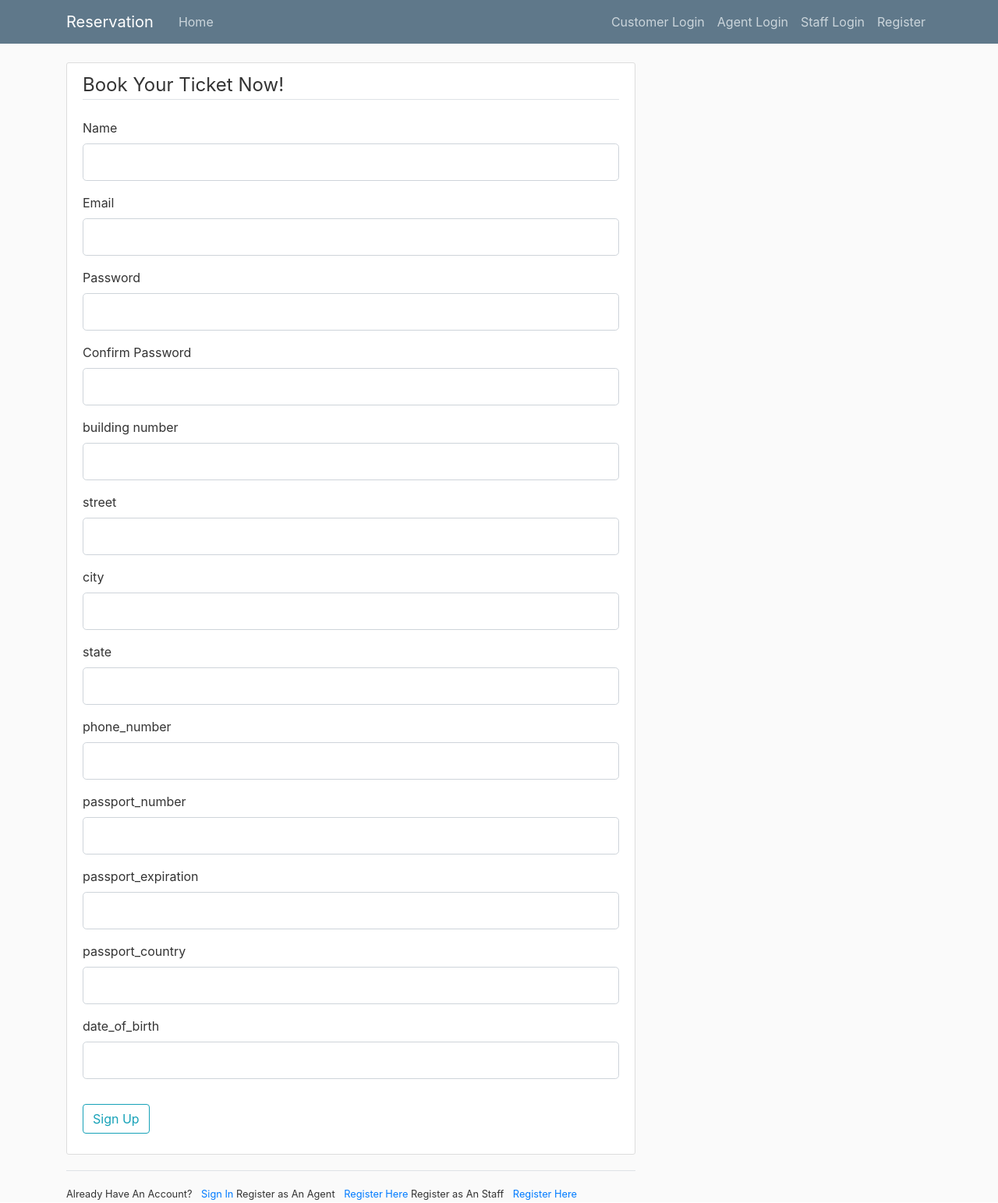
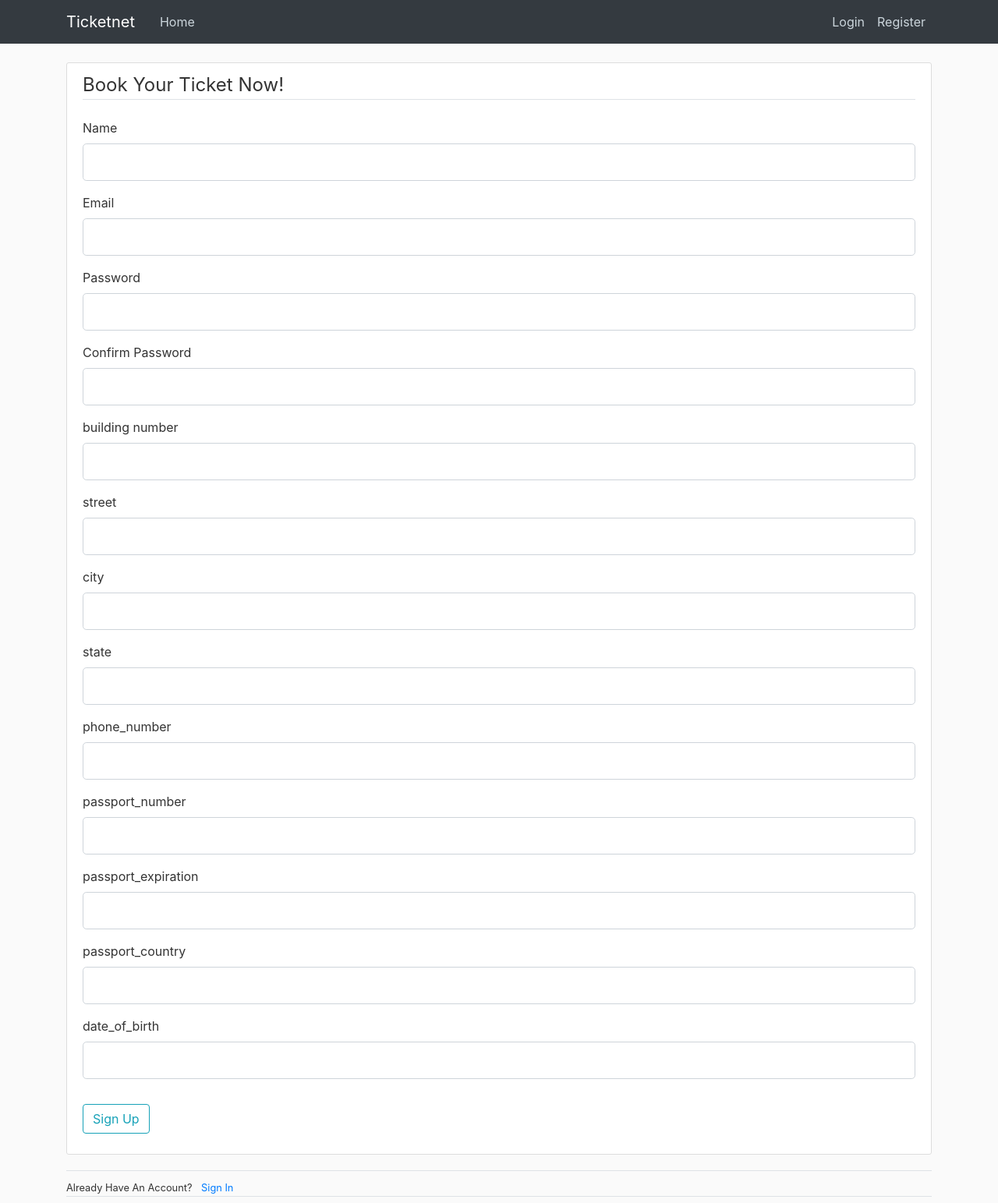
Before and after one commit to Vin2113/Reservation_System_separate_to_packages, a Flask app: page /register in a window 1280 px wide. Shown: the whole page at 78% size. Run offline with Flask 2, Linux system fonts and the light colour scheme; some libraries are stand-ins or nearby versions.

```diff
--- a/Systems/static/main.css
+++ b/Systems/static/main.css
@@ -78,3 +78,10 @@ a.article-title:hover {
 .account-heading {
   font-size: 2.5rem;
 }
+
+.arrow{
+  text-align: center;
+}
+.spacer:after {
+  content: '\200b';
+}
--- a/Systems/templates/Layout.html
+++ b/Systems/templates/Layout.html
@@ -5,23 +5,24 @@
     <!-- Required meta tags -->
     <meta charset="utf-8">
     <meta name="viewport" content="width=device-width, initial-scale=1, shrink-to-fit=yes">
+    <!-- Font Awesome-->
+    <script src="https://kit.fontawesome.com/6ce08ebcca.js" crossorigin="anonymous"></script>
 
     <!-- Bootstrap CSS -->
     <link rel="stylesheet" href="https://maxcdn.bootstrapcdn.com/bootstrap/4.0.0/css/bootstrap.min.css" integrity="sha384-Gn5384xqQ1aoWXA+058RXPxPg6fy4IWvTNh0E263XmFcJlSAwiGgFAW/dAiS6JXm" crossorigin="anonymous">
-
+    <link rel="stylesheet" href="https://cdn.jsdelivr.net/npm/bootstrap-select@1.13.14/dist/css/bootstrap-select.min.css">
     <link rel="stylesheet" type="text/css" href="{{ url_for('static', filename='main.css') }}">
-
     {% if title %}
-        <title>Flask Blog - {{ title }}</title>
+        <title>{{ title }}</title>
     {% else %}
-        <title>Flask Blog</title>
+        <title>Error</title>
     {% endif %}
 </head>
 <body>
      <header class="site-header">
-      <nav class="navbar navbar-expand-md navbar-dark bg-steel fixed-top">
+      <nav class="navbar navbar-expand-md navbar-dark bg-dark fixed-top">
         <div class="container">
-          <a class="navbar-brand mr-4" href="/">Reservation</a>
+          <a class="navbar-brand mr-4" href="/">Ticketnet</a>
           <button class="navbar-toggler" type="button" data-toggle="collapse" data-target="#navbarToggle" aria-controls="navbarToggle" aria-expanded="false" aria-label="Toggle navigation">
             <span class="navbar-toggler-icon"></span>
           </button>
@@ -34,9 +35,7 @@
               {% if session['loggedin'] == True %}
                 <a class="nav-item nav-link" href="{{ url_for('logout') }}">Logout</a>
               {% else %}
-                <a class="nav-item nav-link" href="{{ url_for('login') }}">Customer Login</a>
-                <a class="nav-item nav-link" href="{{ url_for('agent_login') }}">Agent Login</a>
-                <a class="nav-item nav-link" href="{{ url_for('staff_login') }}">Staff Login</a>
+                <a class="nav-item nav-link" href="{{ url_for('login') }}">Login</a>
                 <a class="nav-item nav-link" href="{{ url_for('register') }}">Register</a>
               {% endif %}
             </div>
@@ -46,7 +45,7 @@
      </header>
     <main role="main" class="container">
       <div class="row">
-        <div class="col-md-8">
+        <div class="col-12">
             {% with messages = get_flashed_messages(with_categories=true) %}
               {% if messages %}
                 {% for category, message in messages %}
@@ -56,8 +55,9 @@
                 {% endfor %}
               {% endif %}
             {% endwith %}
-          {% block content %}{% endblock %}
+            {% block content %}{% endblock %}
         </div>
+
       </div>
     </main>
 
@@ -67,5 +67,7 @@
     <script src="https://code.jquery.com/jquery-3.2.1.slim.min.js" integrity="sha384-KJ3o2DKtIkvYIK3UENzmM7KCkRr/rE9/Qpg6aAZGJwFDMVNA/GpGFF93hXpG5KkN" crossorigin="anonymous"></script>
     <script src="https://cdnjs.cloudflare.com/ajax/libs/popper.js/1.12.9/umd/popper.min.js" integrity="sha384-ApNbgh9B+Y1QKtv3Rn7W3mgPxhU9K/ScQsAP7hUibX39j7fakFPskvXusvfa0b4Q" crossorigin="anonymous"></script>
     <script src="https://maxcdn.bootstrapcdn.com/bootstrap/4.0.0/js/bootstrap.min.js" integrity="sha384-JZR6Spejh4U02d8jOt6vLEHfe/JQGiRRSQQxSfFWpi1MquVdAyjUar5+76PVCmYl" crossorigin="anonymous"></script>
+    <script src="https://cdn.jsdelivr.net/npm/bootstrap-select@1.13.14/dist/js/bootstrap-select.min.js"></script>
+    <script src="https://cdn.jsdelivr.net/npm/bootstrap-select@1.13.14/dist/js/i18n/defaults-*.min.js"></script>
 </body>
 </html>
--- a/Systems/templates/Register.html
+++ b/Systems/templates/Register.html
@@ -82,17 +82,14 @@
               </div>
         </form>
     </div>
-    <div class = 'border-top pt-3'>
-      <small class='text-mute'>
+    <div class = 'border-top pt-2'>
+      <small class='text'>
         Already Have An Account? <a class = 'ml-2' href="{{ url_for('login') }}">Sign In</a>
-            Register as An Agent <a class = 'ml-2' href="{{ url_for('agent_register') }}">Register Here</a>
-                Register as An Staff <a class = 'ml-2' href="{{ url_for('staff_register') }}">Register Here</a>
+      </small>
 
+    </div>
+    <div class = 'border-top pt-2'>
 
-
-      </small>
     </div>
 
-
-
 {% endblock content %}
```
